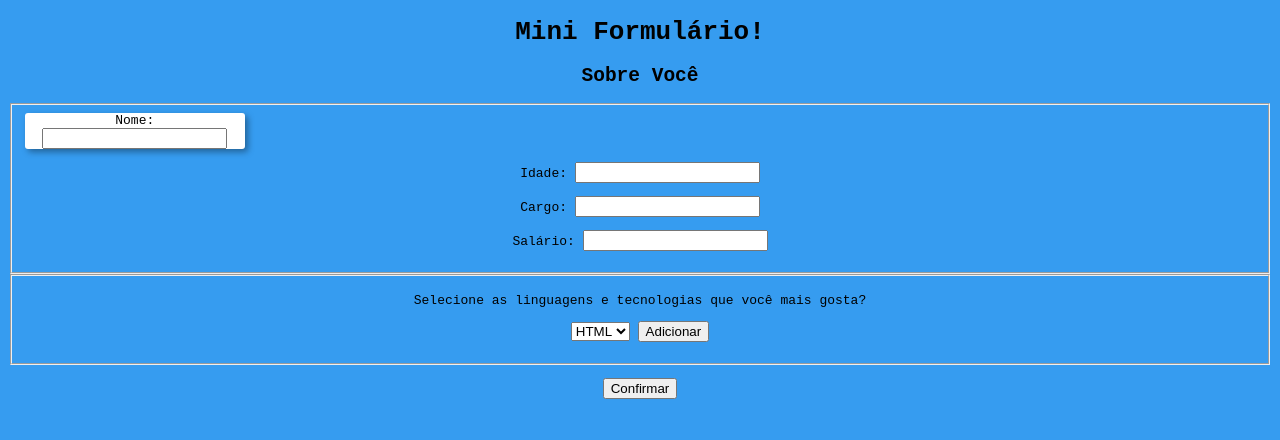
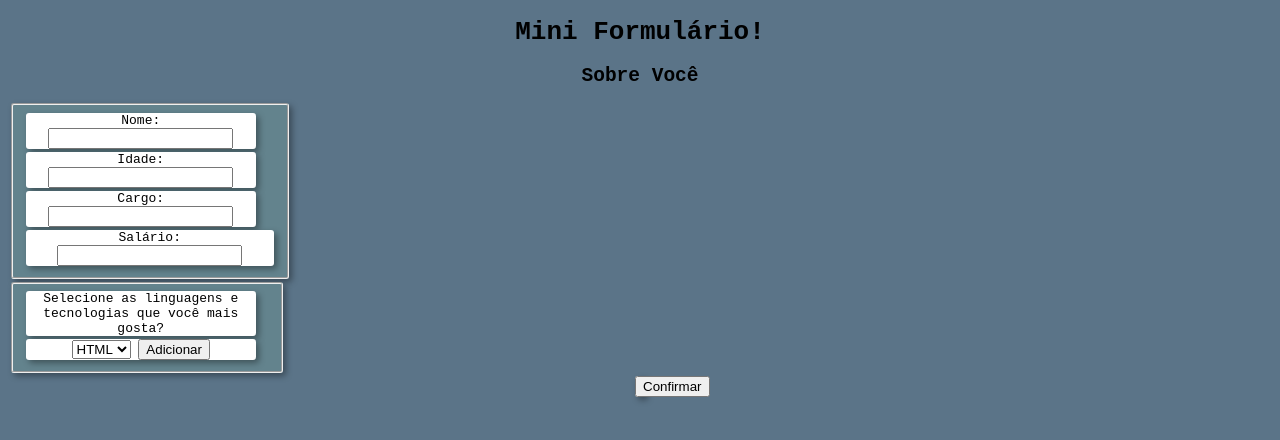
Before and after one commit to gabriellisboa08/Mini-Formulario, a plain HTML site: page index.html in a window 1280 px wide. Drawn offline with Linux system fonts and the light colour scheme.

Commit message:
style.css

```diff
--- a/index.html
+++ b/index.html
@@ -13,7 +13,7 @@
     <code>
         <h1>Mini Formulário!</h1>
         <h2>Sobre Você</h2>
-        <fieldset><div>
+        <fieldset id="field1"><div>
             <p id="p1">Nome: <input type="text" id="txtn"> </p>
             <p id="p2">Idade: <input type="number" name="" id="txti"></p>
             <p id="p3">Cargo: <input type="text" id="txtc"></p>
@@ -22,11 +22,11 @@
 
 
 
-        <fieldset>
+        <fieldset id="field2">
             <div>
                 <p id="p5">Selecione as linguagens e tecnologias que você mais gosta?</p>
                 <p>
-                <select name="SelLinguagens" id="SelLin">
+                <select name="SelLinguagens" id="SelLing">
                 <option value="" text = "HTML">HTML</option>
                 <option value=""></option>
 
@@ -40,7 +40,7 @@
                 </p>
             </div>
         </fieldset>
-        <p><input type="button" value="Confirmar" onclick="Confirmar()"></p>
+        <p id="p6"><input type="button" value="Confirmar" onclick="Confirmar()"></p>
         </body>
     </code>
 </html>
--- a/index.js
+++ b/index.js
@@ -9,5 +9,8 @@ function Confirmar(){
     let cargo = String(txtc.value)
     let salario = Number(txts.value)
     document.write(`Seu nome é ${nome.toUpperCase()}, tem ${idade} anos, atualmente trabalha como ${cargo}, recebendo um salário de ${salario.toLocaleString('pt-br', {style: 'currency', currency: 'BRL'})}`)
+    function adicionar(){
 
+
+    }
 }
--- a/style.css
+++ b/style.css
@@ -1,11 +1,35 @@
 body{
-    background-color:  rgb(54, 156, 240);
+    background-color:  rgb(91, 116, 136);
     text-align: center;
-}p#p1{
+}p{
     background-color: white;
     box-shadow: 3px 3px 6px rgba(0, 0, 0, 0.363);
     margin: 3px ;
-    width: 220px;
+    width: 230px;
+    border-radius: 3px;
+}p#p4{
+    background-color: white;
+    box-shadow: 3px 3px 6px rgba(0, 0, 0, 0.363);
+    margin: 3px ;
+    width: 248px;
     border-radius: 3px;
 
+}fieldset#field2{
+    background-color: rgb(99, 131, 141);
+    box-shadow: 3px 3px 6px rgba(0, 0, 0, 0.363);
+    margin: 3px ;
+    width: 248px;
+    border-radius: 3px;
+}p#p6{
+    background-color: white;
+    box-shadow: 3px 3px 6px rgba(0, 0, 0, 0.363);
+    margin: auto ;
+    width: 10px;
+    border-radius: 3px;
+}fieldset#field1{
+    background-color: rgb(99, 131, 141);
+    box-shadow: 3px 3px 6px rgba(0, 0, 0, 0.363);
+    margin: 3px ;
+    width: 248px;
+    border-radius: 3px;
 }
```
